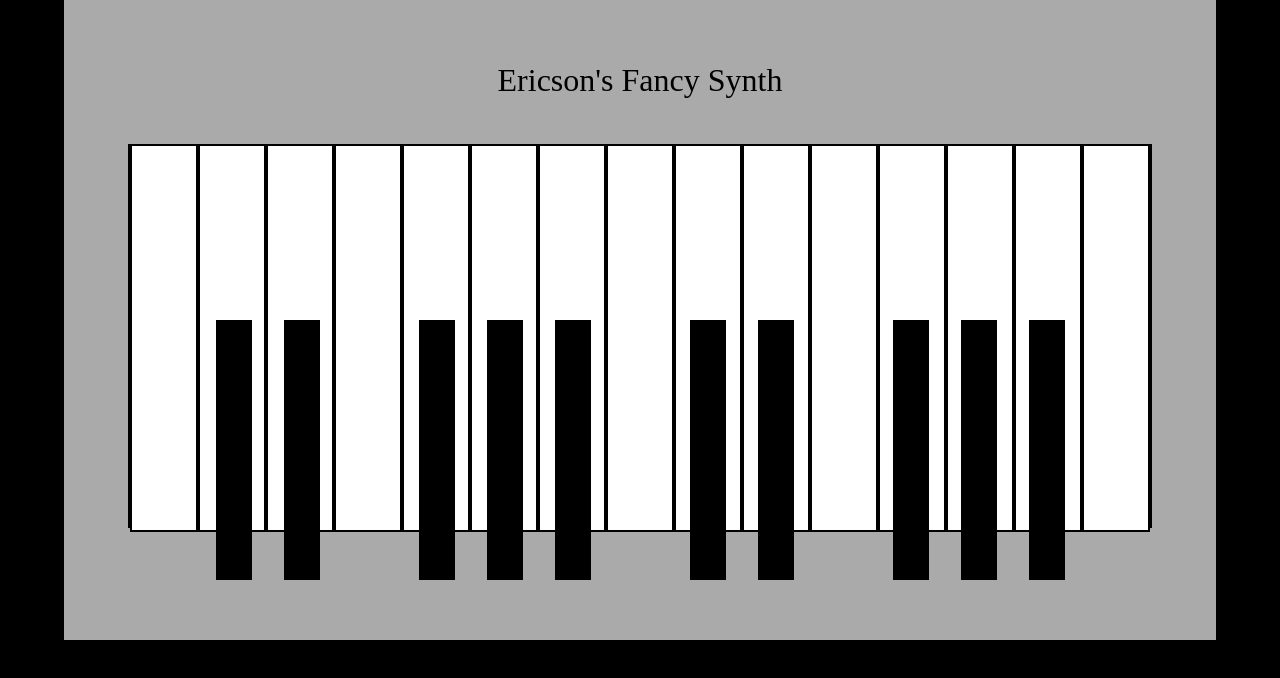
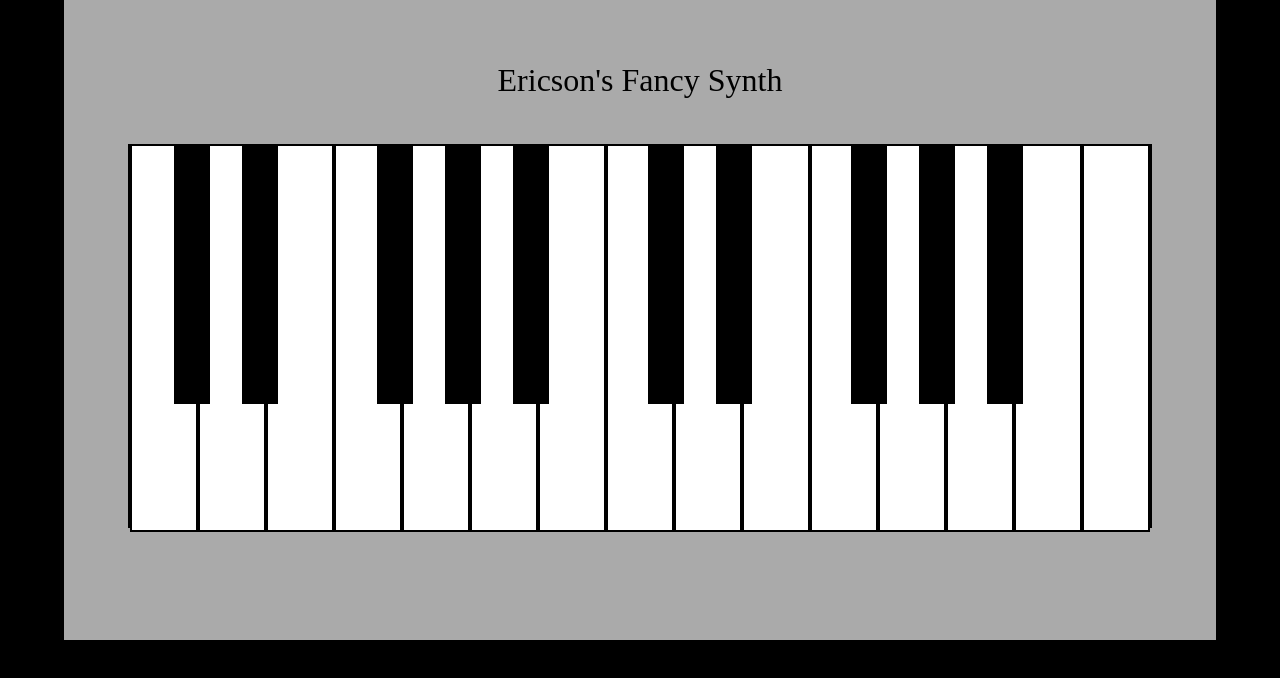
Before and after one commit to EricsonWillians/portfolio, a React (Create React App) app: page / in a window 1280 px wide. Shown: the top 678 px of the page. Built offline with nearby package versions, Linux system fonts and the light colour scheme.

Commit message:
Fixed the position of the sharp notes

```diff
--- a/src/Synth/Synth.js
+++ b/src/Synth/Synth.js
@@ -60,10 +60,11 @@ export default class Synth extends Component {
             <div className="synth">
                 <div className="synth__natural__notes">
                     {naturalNotes}
+                    <div className="synth__sharp__notes">
+                        {sharpNotes}
+                    </div>
                 </div>
-                <div className="synth__sharp__notes">
-                    {sharpNotes}
-                </div>
+
             </div>
         )
     }
--- a/src/Synth/Synth.scss
+++ b/src/Synth/Synth.scss
@@ -12,8 +12,7 @@
 
 .synth__sharp__notes {
     position: absolute;
-    left: 216px;
-    bottom: 220px;
+    margin-left: 15px;
 }
 
 .synth__natural__note {
```
